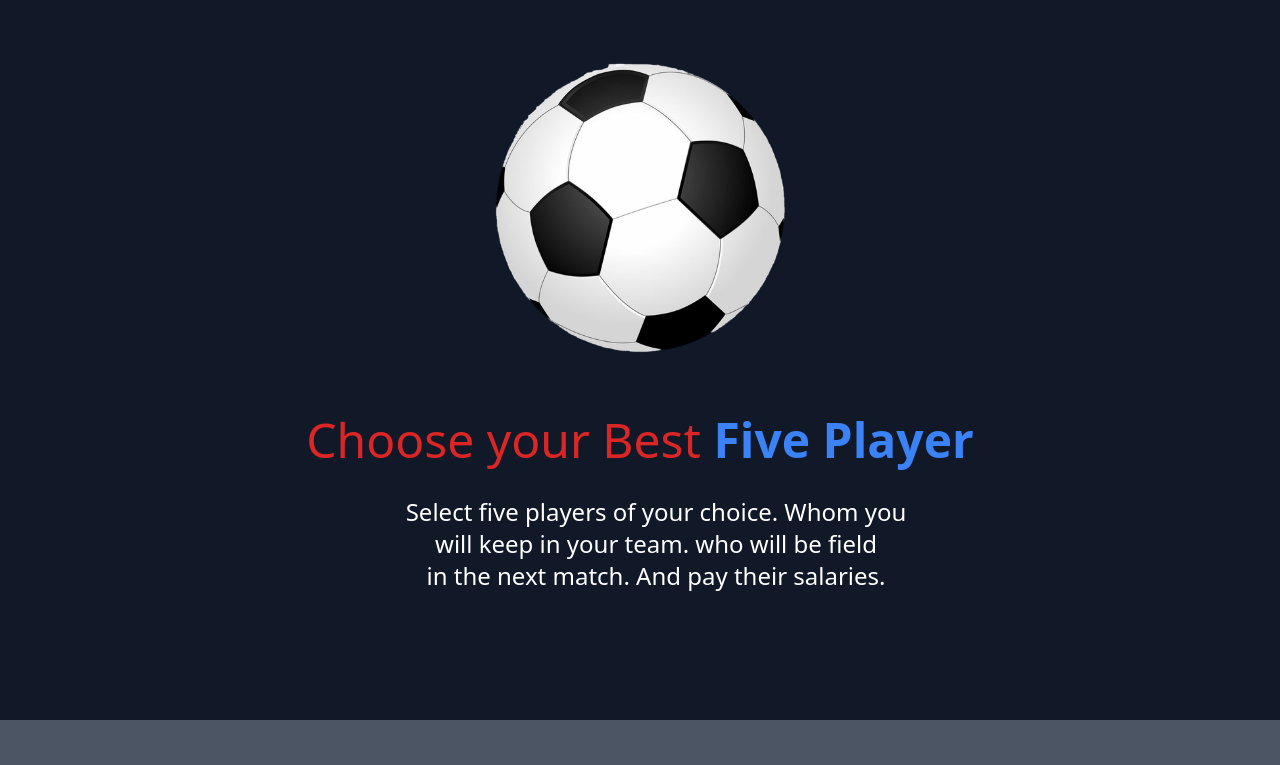
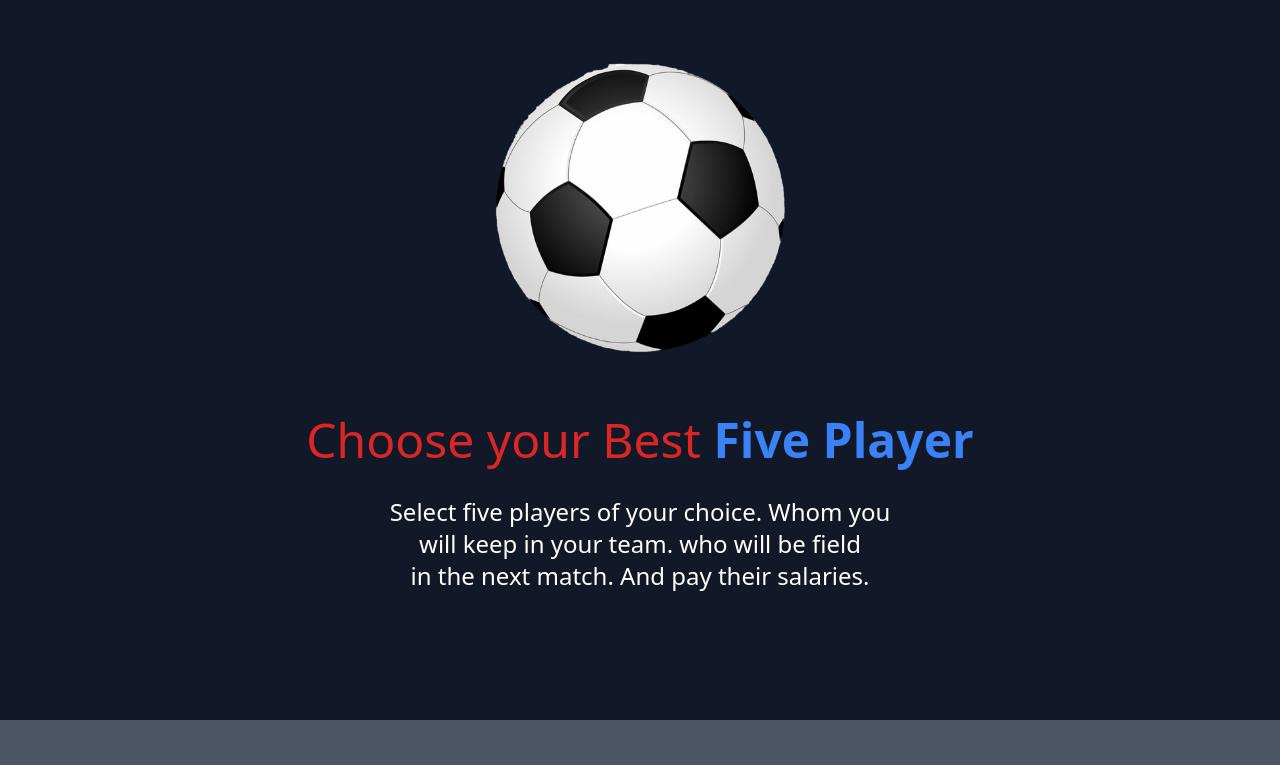
Before and after one commit to sadikul60/bestFootbalPlayers, a plain HTML site: page index.html in a window 1280 px wide. Shown: the top 765 px of the page. Drawn offline with nearby package versions, Linux system fonts and the light colour scheme.

Commit message:
added edite

```diff
--- a/index.html
+++ b/index.html
@@ -5,7 +5,7 @@
     <meta http-equiv="X-UA-Compatible" content="IE=edge">
     <meta name="viewport" content="width=device-width, initial-scale=1.0">
     <title>Best Footbal Player</title>
-    <link rel="shortcut icon" href="images/ball_prev_ui.png" type="image/x-icon">
+    <link rel="shortcut icon" href="images/" type="image/x-icon">
     <!-- tailwind link -->
     <script src="https://cdn.tailwindcss.com"></script>
 
@@ -27,7 +27,7 @@
                 </div>
             <div class="text-center">
                 <h1 class="text-2xl sm:text-3xl md:text-5xl lg:text-8 text-red-600 font-medium">Choose your Best <span class="text-blue-500 font-semibold">Five Player</span></h1>
-                <p class="text-white text-xl sm:text-xl md:text-2xl mt-8 sm:ml-8 md:mt-8">Select five players of your choice. Whom you<br><span> will keep in your team.  who will be field</span><br> in the next match. And pay their salaries.</p>
+                <p class="text-white text-xl sm:text-xl md:text-2xl mt-8">Select five players of your choice. Whom you<br><span> will keep in your team.  who will be field</span><br> in the next match. And pay their salaries.</p>
             </div>
         </section>
     </header>
```
